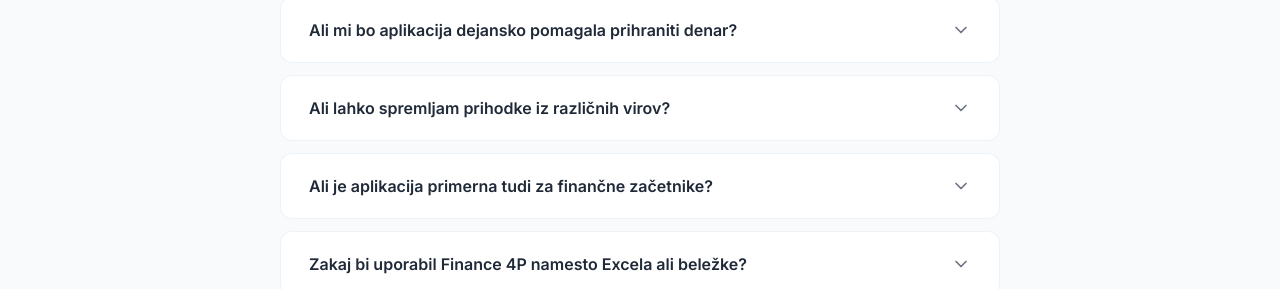
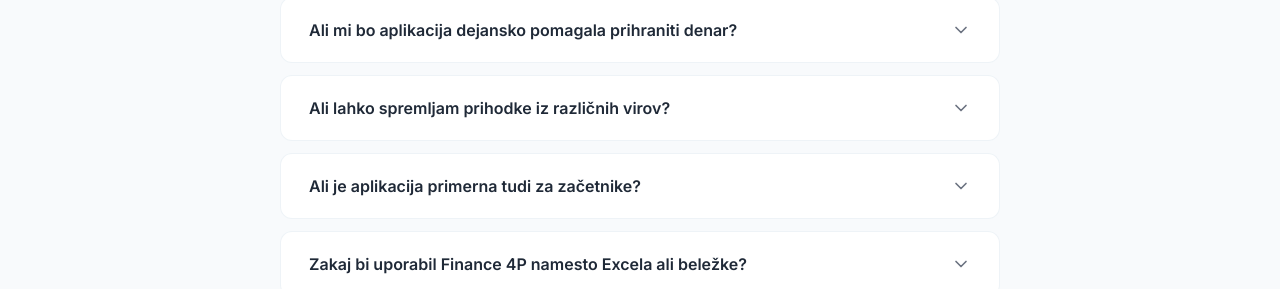
Before and after one commit to filipkolle/Landing-4P, a React (Vite) app: page / in a window 1280 px wide. Shown: the part 6189-6478 px from the top of the page. Built offline with nearby package versions, Linux system fonts and the light colour scheme.

Commit message:
style: remove 'finančne' from FAQ question and fix typo

```diff
--- a/src/components/SocialFAQ.jsx
+++ b/src/components/SocialFAQ.jsx
@@ -29,8 +29,8 @@ const SocialFAQ = () => {
       answer: "Seveda. Finance 4P omogočajo poljubno kategorizacijo prihodkov, kar je idealno za vse, ki imajo več različnih virov zaslužka (npr. študentsko delo, s.p., redna zaposlitev)."
     },
     {
-      question: "Ali je aplikacija primerna tudi za finančne začetnike?",
-      answer: "Absolutno. Brev kompliciranih računovodskih izrazov. Aplikacija te vodi korak za korakom, da dobiš takojšen občutek nadzora in varnosti."
+      question: "Ali je aplikacija primerna tudi za začetnike?",
+      answer: "Absolutno. Brez kompliciranih računovodskih izrazov. Aplikacija te vodi korak za korakom, da dobiš takojšen občutek nadzora in varnosti."
     },
     {
       question: "Zakaj bi uporabil Finance 4P namesto Excela ali beležke?",
```
